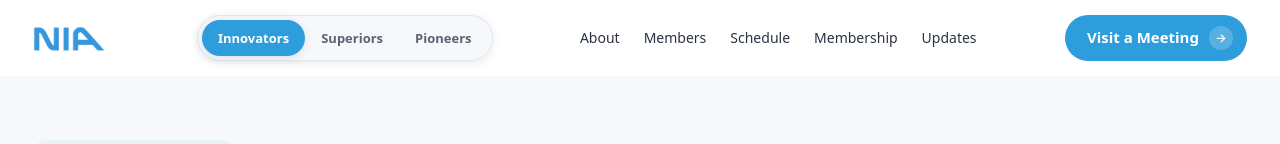
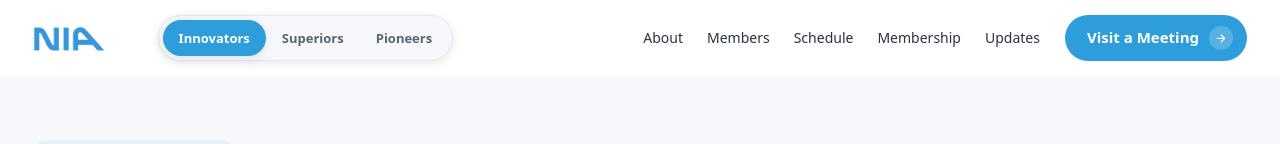
Before and after one commit to UrvishVagadiya/nia, a Next.js app: page / in a window 1280 px wide. Shown: the top 144 px of the page. Built offline with nearby package versions, Linux system fonts and the light colour scheme; grey boxes are pictures that could not be loaded.

Commit message:
changes in navbar

```diff
--- a/src/components/sections/Navbar.tsx
+++ b/src/components/sections/Navbar.tsx
@@ -31,23 +31,24 @@ export default function Navbar() {
         scrolled ? "bg-paper/90 backdrop-blur-lg border-b border-line shadow-sm" : "bg-paper"
       }`}
     >
-      <nav className="section-container flex items-center justify-between h-16 gap-6">
+      <nav className="section-container flex items-center h-16 gap-x-12">
         {/* Logo */}
-        <div className="pt-3">
+        <div className="pt-3 flex-none">
           <Image src="/Nia.png" alt="NIA Logo" width={45} height={45} className="w-auto h-[38px]" />
         </div>
         {/* Chapter Switcher — always visible */}
-        <div className="hidden sm:flex">
+        <div className="hidden sm:flex flex-none">
           <ChapterSwitcher />
         </div>
 
+        <div className="flex-1 flex items-center justify-end gap-x-6">
           {/* Desktop Nav Links */}
-        <div className="hidden lg:flex items-center gap-6">
+          <div className="hidden lg:flex items-center gap-x-6">
             {NAV_LINKS.map((link) => (
               <Link
                 key={link.href}
                 href={link.href}
-              className="text-[14px] font-medium text-ink-2 hover:text-brand-2 transition-colors"
+                className="text-[14px] font-medium text-ink-2 hover:text-brand-2 transition-colors whitespace-nowrap"
               >
                 {link.label}
               </Link>
@@ -55,10 +56,11 @@ export default function Navbar() {
           </div>
 
           {/* CTA */}
-        <div className="hidden md:flex items-center gap-3">
+          <div className="hidden md:flex items-center">
             <Button variant="primary" render={<Link href="#apply" />} nativeButton={false}>
               Visit a Meeting
             </Button>
+          </div>
         </div>
 
         {/* Mobile Menu Button */}
--- a/src/components/sections/PricingSection.tsx
+++ b/src/components/sections/PricingSection.tsx
@@ -139,7 +139,7 @@ export default function PricingSection() {
 
                 <div className="flex items-baseline gap-2">
                   <span
-                    className={`text-[36px] font-semibold tracking-[-0.02em] transition-colors duration-300 ${isDark ? "text-white" : "text-brand-deep"}`}
+                    className={`font-serif text-[36px] font-semibold tracking-[-0.02em] transition-colors duration-300 ${isDark ? "text-white" : "text-brand-deep"}`}
                   >
                     {tier.price[billing]}
                   </span>
@@ -190,7 +190,7 @@ export default function PricingSection() {
                   }`}
                 >
                   {tier.cta}
-                  <span className="font-serif ml-0.5">&rarr;</span>
+                  <span className=" ml-0.5">→</span>
                 </Link>
               </Card>
             );
--- a/src/components/sections/TestimonialsSection.tsx
+++ b/src/components/sections/TestimonialsSection.tsx
@@ -166,28 +166,28 @@ export default function TestimonialsSection() {
           </p>
 
           {/* Prev arrow */}
-          <div className="absolute left-[-22px] top-1/2 -translate-y-1/2 hidden md:block">
+          <div className="absolute left-[-22px] top-1/2 -translate-y-1/2 ">
             <button
               onClick={() => {
                 prev();
                 setAutoKey((k) => k + 1);
               }}
               aria-label="Previous testimonial"
-              className="w-[44px] h-[44px] rounded-full bg-brand text-white flex items-center justify-center border-none cursor-pointer hover:bg-brand-2 transition-colors p-0 shadow-[0_6px_16px_-4px_rgba(46,157,219,0.4)]"
+              className="w-9 h-9 rounded-full bg-brand text-white flex items-center justify-center border-none cursor-pointer hover:bg-brand-2 transition-colors p-0 shadow-[0_6px_16px_-4px_rgba(46,157,219,0.4)]"
             >
               <span className="text-[24px] leading-none">‹</span>
             </button>
           </div>
 
           {/* Next arrow */}
-          <div className="absolute right-[-22px] top-1/2 -translate-y-1/2 hidden md:block">
+          <div className="absolute right-[-22px] top-1/2 -translate-y-1/2 ">
             <button
               onClick={() => {
                 next();
                 setAutoKey((k) => k + 1);
               }}
               aria-label="Next testimonial"
-              className="w-[44px] h-[44px] rounded-full bg-brand text-white flex items-center justify-center border-none cursor-pointer hover:bg-brand-2 transition-colors p-0 shadow-[0_6px_16px_-4px_rgba(46,157,219,0.4)]"
+              className="w-9 h-9 rounded-full bg-brand text-white flex items-center justify-center border-none cursor-pointer hover:bg-brand-2 transition-colors p-0 shadow-[0_6px_16px_-4px_rgba(46,157,219,0.4)]"
             >
               <span className="text-[24px] leading-none">›</span>
             </button>
```
Lines whose indentation alone changed are shown as unchanged.
